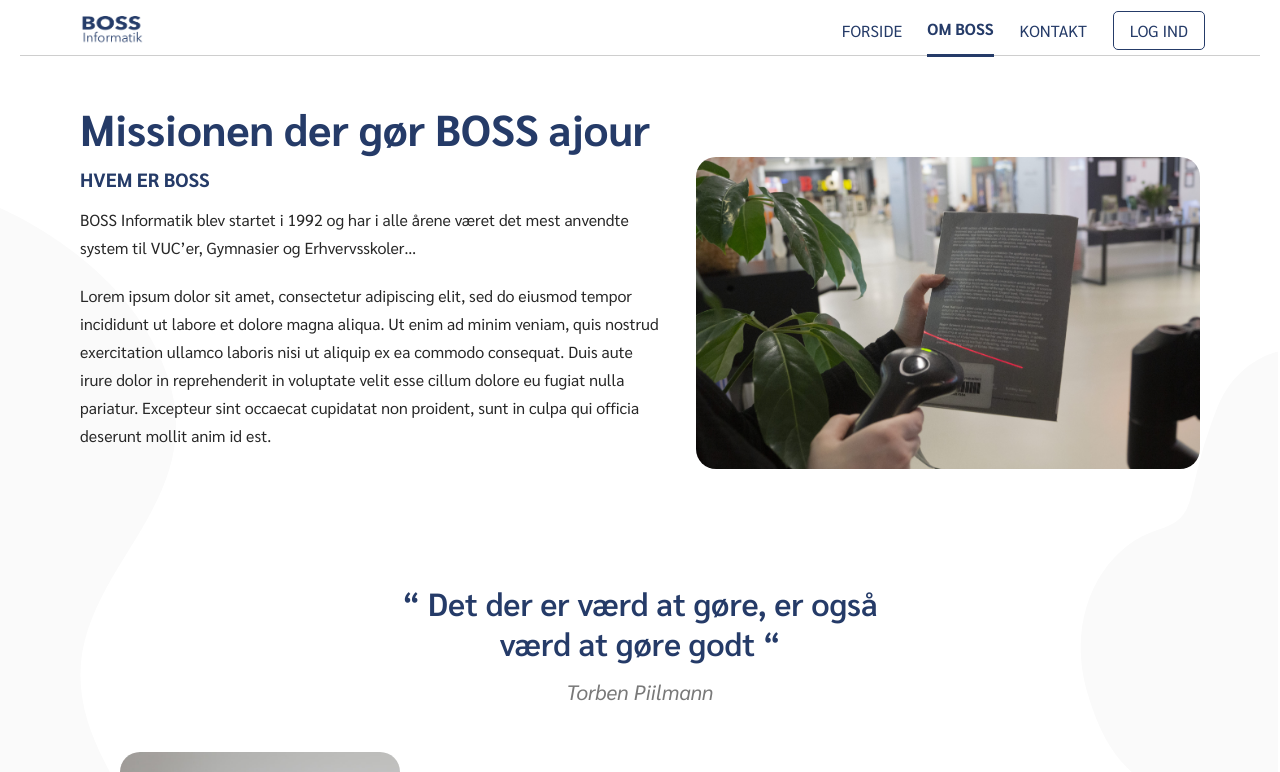
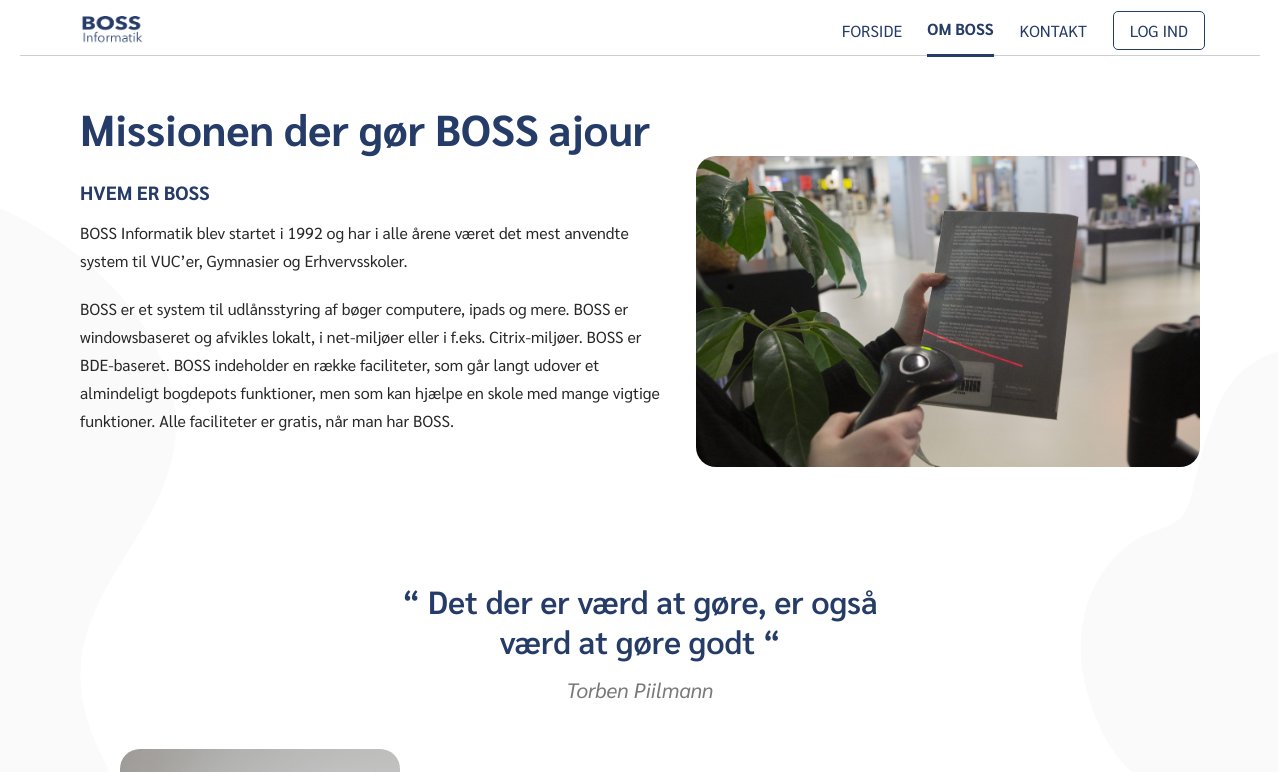
Before and after one commit to sand4570/BOSS, a React (Vite) app: page /about in a window 1280 px wide. Shown: the top 772 px of the page. Built offline with nearby package versions, Linux system fonts and the light colour scheme.

Commit message:
boss tekst added

```diff
--- a/src/pages/About/index.jsx
+++ b/src/pages/About/index.jsx
@@ -10,8 +10,8 @@ const About = () => {
             <section id='about_section'>
             <div>
             <h3>Hvem er Boss</h3>
-            <p>BOSS Informatik blev startet i 1992 og har i alle årene været det mest anvendte system til VUC’er, Gymnasier og Erhvervsskoler…</p>
-            <p>Lorem ipsum dolor sit amet, consectetur adipiscing elit, sed do eiusmod tempor incididunt ut labore et dolore magna aliqua. Ut enim ad minim veniam, quis nostrud exercitation ullamco laboris nisi ut aliquip ex ea commodo consequat. Duis aute irure dolor in reprehenderit in voluptate velit esse cillum dolore eu fugiat nulla pariatur. Excepteur sint occaecat cupidatat non proident, sunt in culpa qui officia deserunt mollit anim id est.</p>
+            <p>BOSS Informatik blev startet i 1992 og har i alle årene været det mest anvendte system til VUC’er, Gymnasier og Erhvervsskoler.</p>
+            <p>BOSS er et system til udlånsstyring af bøger computere, ipads og mere. BOSS er windowsbaseret og afvikles lokalt, i net-miljøer eller i f.eks. Citrix-miljøer. BOSS er BDE-baseret. BOSS indeholder en række faciliteter, som går langt udover et almindeligt bogdepots funktioner, men som kan hjælpe en skole med mange vigtige funktioner. Alle faciliteter er gratis, når man har BOSS.</p>
             </div>
             <img src='/bog_scan2.jpg' alt='bog bliver scannet'></img>
             </section>
```
